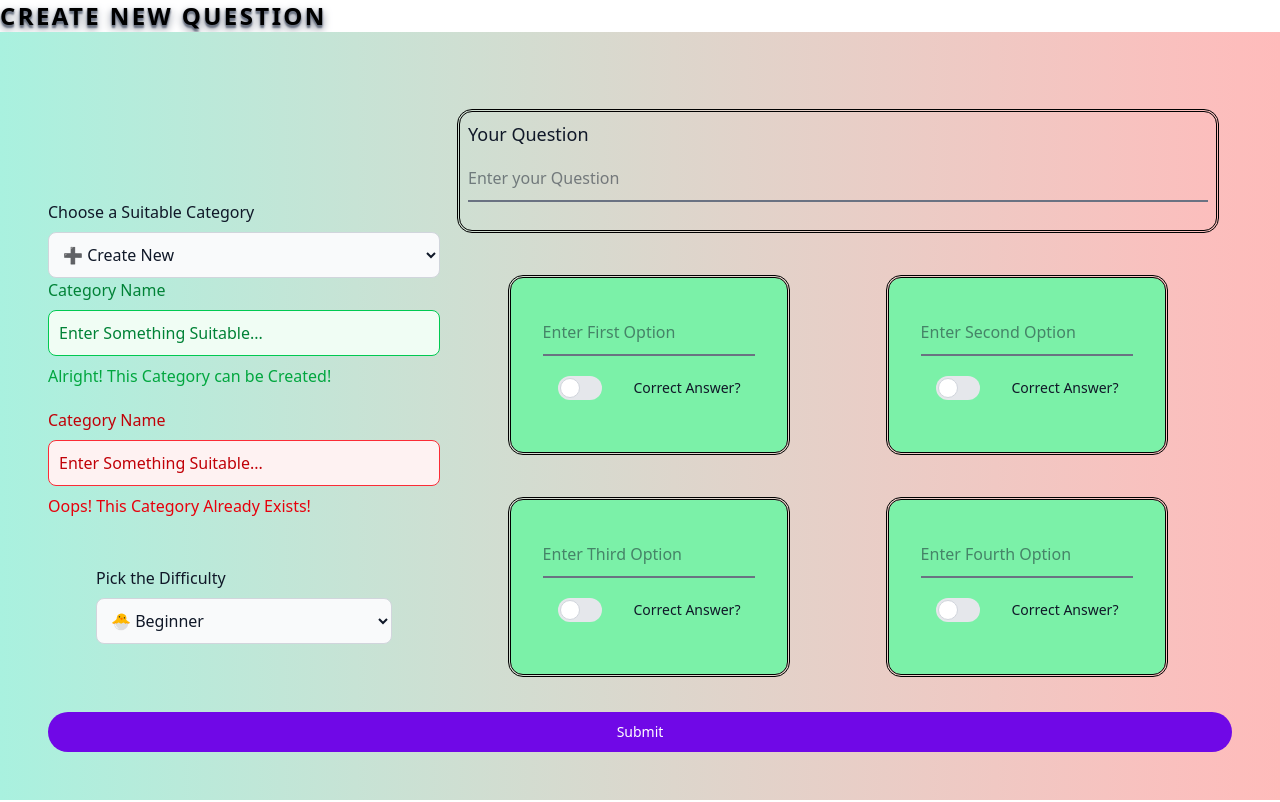
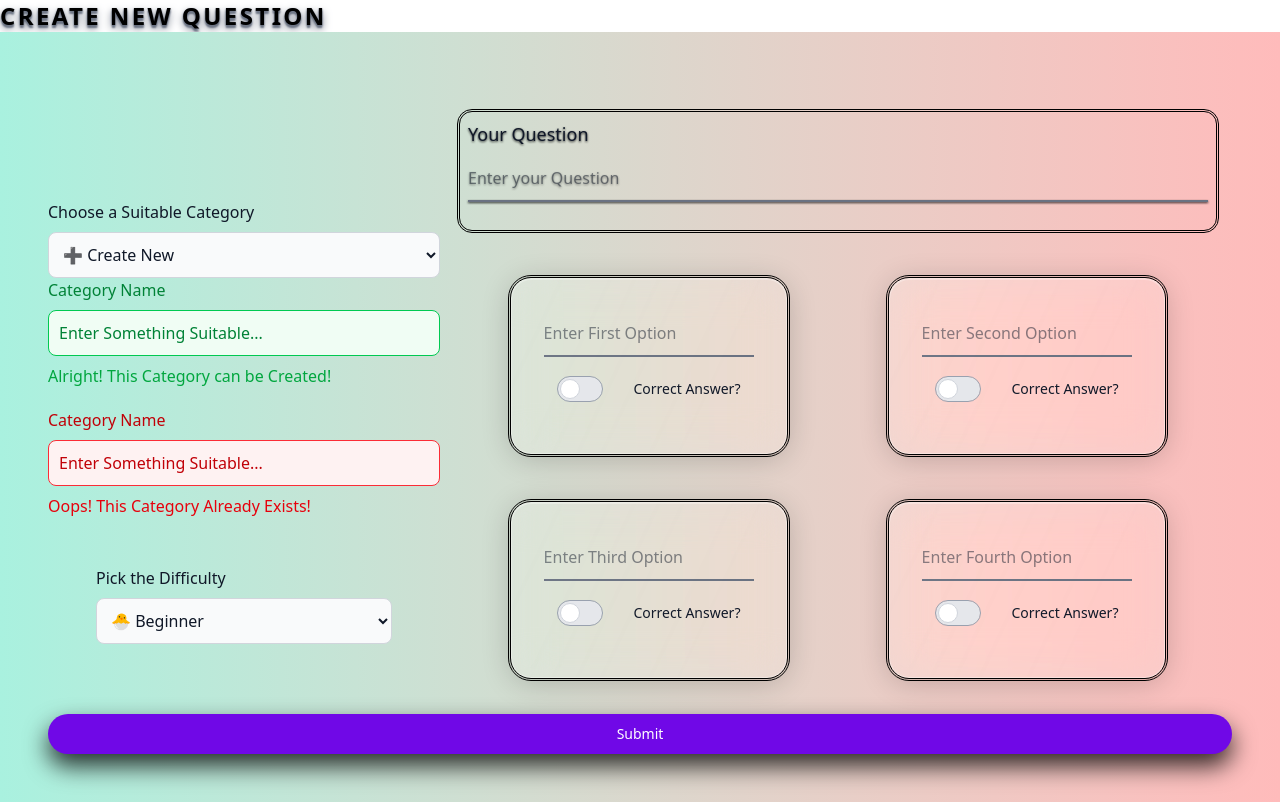
Before and after one commit to ArpitKaushik2025/Mini-Project-2025, a React (Vite) app in the folder frontend/: page /new/question in a window 1280 px wide. Built offline with nearby package versions, Linux system fonts and the light colour scheme.

Commit message:
Finished work on NewQuestion.jsx

```diff
--- /dev/null
+++ b/frontend/src/New/NewQuestion.css
@@ -0,0 +1,33 @@
+.liquid-glass {
+	background: rgba(255, 255, 255, 0.2); /* thicker frost */
+	backdrop-filter: blur(22px) saturate(150%);
+	-webkit-backdrop-filter: blur(22px) saturate(150%);
+	border: 1px solid rgba(255, 255, 255, 0.35); /* crisper border */
+	box-shadow: 0 4px 30px rgba(0, 0, 0, 0.2),
+		inset 0 1px 0 rgba(255, 255, 255, 0.3);
+	border-radius: 1.25rem;
+	position: relative;
+	overflow: hidden;
+	inset: 0 0 20px rgba(255, 255, 255, 0.05);
+}
+
+.liquid-glass::before {
+	content: "";
+	position: absolute;
+	left: -40%;
+	top: -60%;
+	width: 200%;
+	height: 200%;
+	transform: rotate(25deg);
+	background: linear-gradient(
+		90deg,
+		rgba(255, 255, 255, 0.06) 0%,
+		rgba(255, 255, 255, 0.02) 40%,
+		rgba(255, 255, 255, 0) 60%
+	);
+	filter: blur(18px);
+	opacity: 0.9;
+	pointer-events: none;
+	mix-blend-mode: screen;
+	transition: transform 0.9s cubic-bezier(0.2, 0.9, 0.3, 1), opacity 0.6s;
+}
--- a/frontend/src/New/NewQuestion.jsx
+++ b/frontend/src/New/NewQuestion.jsx
@@ -1,10 +1,12 @@
+import "./NewQuestion.css";
+
 function NewQuestion() {
 	return (
 		<div className="min-h-screen flex flex-col">
 			<div className="text-2xl subpixel-antialiased font-semibold tracking-widest decoration-wavy text-shadow-lg backdrop-blur-md Z-2S dark:text-white dark:bg-gray-900 text-shadow-gray-500 backdrop-blur-md">
 				CREATE NEW QUESTION
 			</div>
-			<div className="flex-1 grid grid-cols-3 grid-rows-1 gap-1 px-12 py-12 backdrop-blur-2xl bg-gradient-to-r from-[#A9F1DF] to-[#FFBBBB] dark:bg-gradient-to-r dark:from-[#7663A8] dark:to-[#5E6FA5]">
+			<div className="flex-1 grid grid-cols-3 grid-rows-1 gap-1 px-12 py-12 backdrop-blur-2xl bg-gradient-to-r from-[#A9F1DF] to-[#FFBBBB] dark:bg-[gradient-to-r dark:from-[#1d1d2c]">
 				{/* Left Pane */}
 				<div className="col-span-1 min-h-auto">
 					<div className="category-selector-dropdown mt-30">
@@ -17,7 +19,7 @@ function NewQuestion() {
 							</label>
 							<select
 								id="categories"
-								className="bg-gray-50 border border-gray-300 text-gray-900 text-md rounded-lg focus:ring-blue-500 focus:border-blue-500 block w-full p-2.5 dark:bg-gray-700 dark:border-gray-600 dark:placeholder-gray-400 dark:text-white dark:focus:ring-blue-500 dark:focus:border-blue-500"
+								className="bg-gray-50 border border-gray-300 text-gray-900 text-md rounded-lg focus:ring-blue-500 focus:border-blue-500 block w-full p-2.5 dark:bg-[#1d1d2c] dark:border-gray-600 dark:placeholder-gray-400 dark:text-white dark:focus:ring-blue-500 dark:focus:border-blue-500"
 							>
 								<option>➕ Create New</option>
 								{/* Needs some implementation to cause the following field to pop up when user selects "Create New"  */}
@@ -39,7 +41,7 @@ function NewQuestion() {
 								<input
 									type="text"
 									id="new-category-success"
-									className="bg-green-50 border border-green-500 text-green-900 dark:text-green-400 placeholder-green-700 dark:placeholder-green-500 text-md rounded-lg focus:ring-green-500 focus:border-green-500 block w-full p-2.5 dark:bg-gray-700 dark:border-green-500"
+									className="bg-green-50 border border-green-500 text-green-900 dark:text-green-400 placeholder-green-700 dark:placeholder-green-500 text-md rounded-lg focus:ring-green-500 focus:border-green-500 block w-full p-2.5 dark:bg-[#1d1d2c] dark:border-green-500"
 									placeholder="Enter Something Suitable..."
 								/>
 								{/* Need some logic here to validate if the entered category is not redundant.
@@ -59,7 +61,7 @@ function NewQuestion() {
 								<input
 									type="text"
 									id="new-category-fail"
-									className="bg-red-50 border border-red-500 text-red-900 placeholder-red-700 text-md rounded-lg focus:ring-red-500 dark:bg-gray-700 focus:border-red-500 block w-full p-2.5 dark:text-red-500 dark:placeholder-red-500 dark:border-red-500"
+									className="bg-red-50 border border-red-500 text-red-900 placeholder-red-700 text-md rounded-lg focus:ring-red-500 dark:bg-[#1d1d2c] focus:border-red-500 block w-full p-2.5 dark:text-red-500 dark:placeholder-red-500 dark:border-red-500"
 									placeholder="Enter Something Suitable..."
 								/>
 								<p className="mt-2 text-md text-red-600 dark:text-red-500">
@@ -80,7 +82,7 @@ function NewQuestion() {
 							</label>
 							<select
 								id="difficulty"
-								className="bg-gray-50 border border-gray-300 text-gray-900 text-m rounded-lg focus:ring-blue-500 focus:border-blue-500 block w-full p-2.5 dark:bg-gray-700 dark:border-gray-600 dark:placeholder-gray-400 dark:text-white dark:focus:ring-blue-500 dark:focus:border-blue-500"
+								className="bg-gray-50 border border-gray-300 text-gray-900 text-m rounded-lg focus:ring-blue-500 focus:border-blue-500 block w-full p-2.5 dark:bg-[#1d1d2c] dark:border-gray-600 dark:placeholder-gray-400 dark:text-white dark:focus:ring-blue-500 dark:focus:border-blue-500"
 							>
 								<option className="text-green-800">🐣 Beginner</option>
 								<option className="text-yellow-600">🤓 Intermediate</option>
@@ -91,13 +93,13 @@ function NewQuestion() {
 					</div>
 				</div>
 				{/* Right Pane */}
-				<div className="options-form-fields size-auto col-span-2">
+				<div className="options-form-fields size-auto col-span-2 ">
 					<div className="question outline-double rounded-xl mt-8 mx-4 p-2 dark:outline-indigo-200">
 						<form className="max-w-3xl mx-auto">
 							<div className="relative z-0 w-full mb-5 group">
 								<label
 									for="New_Question"
-									className="block mb-2 text-lg font-medium text-gray-900 dark:text-white"
+									className="block mb-2 text-lg font-medium text-gray-900 dark:text-white drop-shadow-[0_1.2px_1.2px_rgba(0,0,0,0.8)]"
 								>
 									Your Question
 								</label>
@@ -105,7 +107,7 @@ function NewQuestion() {
 									type="text"
 									name="question"
 									id="question"
-									className="block py-2.5 px-0 w-full text-md text-gray-900 bg-transparent border-0 border-b-2 border-gray-500 appearance-none dark:text-white dark:border-gray-300 dark:focus:border-blue-500 focus:outline-none focus:ring-0 focus:border-blue-600 peer"
+									className="block py-2.5 px-0 w-full text-md text-gray-900 bg-transparent border-0 border-b-2 border-gray-500 appearance-none dark:text-white dark:border-gray-300 dark:focus:border-blue-500 focus:outline-none focus:ring-0 focus:border-blue-600 peer drop-shadow-[0_1.2px_1.2px_rgba(0,0,0,0.8)]"
 									placeholder="Enter your Question"
 									required
 								/>
@@ -114,7 +116,8 @@ function NewQuestion() {
 					</div>
 					<div className="options grid grid-cols-2 mt-4 text-center gap-x-8 gap-y-12 p-8">
 						{/* Option - 1 */}
-						<div className="option-1 bg-green-300 outline-double m-auto rounded-xl w-[80%] p-8 dark:bg-">
+						{/* <div className="option-1 outline-double m-auto rounded-xl w-[80%] p-8 bg-gradient-to-br from-[#E6A96D] to-[#EBEA6A] dark:bg-gradient-to-r dark:from-[#C08497] dark:to-[#F2D7D9] "> */}
+						<div className="option-1 outline-double m-auto rounded-xl w-[80%] p-8 liquid-glass">
 							<input
 								type="text"
 								name="question"
@@ -125,7 +128,7 @@ function NewQuestion() {
 							/>
 							<label className="inline-flex items-center mb-5 cursor-pointer gap-5 mt-5 mb-0">
 								<input type="checkbox" value="" className="sr-only peer" />
-								<div className="relative w-11 h-6 bg-gray-200 peer-focus:outline-none peer-focus:ring-4 peer-focus:ring-green-300 dark:peer-focus:ring-green-400 rounded-full peer dark:bg-gray-700 peer-checked:after:translate-x-full rtl:peer-checked:after:-translate-x-full peer-checked:after:border-white after:content-[''] after:absolute after:top-[2px] after:start-[2px] after:bg-white after:border-gray-300 after:border after:rounded-full after:w-5 after:h-5 after:transition-all dark:border-gray-600 peer-checked:bg-green-600 dark:peer-checked:bg-green-600"></div>
+								<div className="relative w-11 h-6 bg-gray-200 outline-1 outline-gray-400 peer-focus:outline-none peer-focus:ring-4 peer-focus:ring-green-300 dark:peer-focus:ring-green-400 rounded-full peer dark:bg-gray-700 peer-checked:after:translate-x-full rtl:peer-checked:after:-translate-x-full peer-checked:after:border-white after:content-[''] after:absolute after:top-[2px] after:start-[2px] after:bg-white after:border-gray-300 after:border after:rounded-full after:w-5 after:h-5 after:transition-all dark:border-gray-600 peer-checked:bg-green-600 dark:peer-checked:bg-green-600"></div>
 								<span className="ms-3 text-sm font-medium text-gray-900 dark:text-gray-300">
 									Correct Answer?
 								</span>
@@ -133,7 +136,7 @@ function NewQuestion() {
 						</div>
 
 						{/* Option - 2 */}
-						<div className="option-2 bg-green-300 outline-double rounded-xl m-auto w-[80%] p-8">
+						<div className="option-2 liquid-glass outline-double rounded-xl m-auto w-[80%] p-8">
 							<input
 								type="text"
 								name="question"
@@ -144,7 +147,7 @@ function NewQuestion() {
 							/>
 							<label className="inline-flex items-center mb-5 cursor-pointer gap-5 mt-5 mb-0">
 								<input type="checkbox" value="" className="sr-only peer" />
-								<div className="relative w-11 h-6 bg-gray-200 peer-focus:outline-none peer-focus:ring-4 peer-focus:ring-green-300 dark:peer-focus:ring-green-400 rounded-full peer dark:bg-gray-700 peer-checked:after:translate-x-full rtl:peer-checked:after:-translate-x-full peer-checked:after:border-white after:content-[''] after:absolute after:top-[2px] after:start-[2px] after:bg-white after:border-gray-300 after:border after:rounded-full after:w-5 after:h-5 after:transition-all dark:border-gray-600 peer-checked:bg-green-600 dark:peer-checked:bg-green-600"></div>
+								<div className="relative w-11 h-6 bg-gray-200 outline-1 outline-gray-400 peer-focus:outline-none peer-focus:ring-4 peer-focus:ring-green-300 dark:peer-focus:ring-green-400 rounded-full peer dark:bg-gray-700 peer-checked:after:translate-x-full rtl:peer-checked:after:-translate-x-full peer-checked:after:border-white after:content-[''] after:absolute after:top-[2px] after:start-[2px] after:bg-white after:border-gray-300 after:border after:rounded-full after:w-5 after:h-5 after:transition-all dark:border-gray-600 peer-checked:bg-green-600 dark:peer-checked:bg-green-600"></div>
 								<span className="ms-3 text-sm font-medium text-gray-900 dark:text-gray-300">
 									Correct Answer?
 								</span>
@@ -152,7 +155,7 @@ function NewQuestion() {
 						</div>
 
 						{/* Option - 3 */}
-						<div className="option-3 bg-green-300 outline-double rounded-xl m-auto w-[80%] p-8">
+						<div className="option-3 liquid-glass outline-double rounded-xl m-auto w-[80%] p-8">
 							<input
 								type="text"
 								name="question"
@@ -163,7 +166,7 @@ function NewQuestion() {
 							/>
 							<label className="inline-flex items-center mb-5 cursor-pointer gap-5 mt-5 mb-0">
 								<input type="checkbox" value="" className="sr-only peer" />
-								<div className="relative w-11 h-6 bg-gray-200 peer-focus:outline-none peer-focus:ring-4 peer-focus:ring-green-300 dark:peer-focus:ring-green-400 rounded-full peer dark:bg-gray-700 peer-checked:after:translate-x-full rtl:peer-checked:after:-translate-x-full peer-checked:after:border-white after:content-[''] after:absolute after:top-[2px] after:start-[2px] after:bg-white after:border-gray-300 after:border after:rounded-full after:w-5 after:h-5 after:transition-all dark:border-gray-600 peer-checked:bg-green-600 dark:peer-checked:bg-green-600"></div>
+								<div className="relative w-11 h-6 outline-1 outline-gray-400 bg-gray-200 peer-focus:outline-none peer-focus:ring-1 peer-focus:ring-red-300 dark:peer-focus:ring-red-500 rounded-full peer dark:bg-gray-700 peer-checked:after:translate-x-full rtl:peer-checked:after:-translate-x-full peer-checked:after:border-white after:content-[''] after:absolute after:top-[2px] after:start-[2px] after:bg-white after:border-gray-300 after:border after:rounded-full after:w-5 after:h-5 after:transition-all dark:border-gray-600 peer-checked:bg-green-600 dark:peer-checked:bg-emerald-500"></div>
 								<span className="ms-3 text-sm font-medium text-gray-900 dark:text-gray-300">
 									Correct Answer?
 								</span>
@@ -171,7 +174,7 @@ function NewQuestion() {
 						</div>
 
 						{/* Option - 4 */}
-						<div className="option-4 bg-green-300 outline-double rounded-xl m-auto w-[80%] p-8">
+						<div className="option-4 liquid-glass outline-double rounded-xl m-auto w-[80%] p-8">
 							<input
 								type="text"
 								name="question"
@@ -182,7 +185,7 @@ function NewQuestion() {
 							/>
 							<label className="inline-flex items-center mb-5 cursor-pointer gap-5 mt-5 mb-0">
 								<input type="checkbox" value="" className="sr-only peer" />
-								<div className="relative w-11 h-6 bg-gray-200 peer-focus:outline-none peer-focus:ring-4 peer-focus:ring-green-300 dark:peer-focus:ring-green-400 rounded-full peer dark:bg-gray-700 peer-checked:after:translate-x-full rtl:peer-checked:after:-translate-x-full peer-checked:after:border-white after:content-[''] after:absolute after:top-[2px] after:start-[2px] after:bg-white after:border-gray-300 after:border after:rounded-full after:w-5 after:h-5 after:transition-all dark:border-gray-600 peer-checked:bg-green-600 dark:peer-checked:bg-green-600"></div>
+								<div className="relative w-11 h-6 bg-gray-200 outline-1 outline-gray-400 peer-focus:outline-none peer-focus:ring-4 peer-focus:ring-green-300 dark:peer-focus:ring-green-400 rounded-full peer dark:bg-gray-700 peer-checked:after:translate-x-full rtl:peer-checked:after:-translate-x-full peer-checked:after:border-white after:content-[''] after:absolute after:top-[2px] after:start-[2px] after:bg-white after:border-gray-300 after:border after:rounded-full after:w-5 after:h-5 after:transition-all dark:border-gray-600 peer-checked:bg-green-600 dark:peer-checked:bg-green-600"></div>
 								<span className="ms-3 text-sm font-medium text-gray-900 dark:text-gray-300">
 									Correct Answer?
 								</span>
@@ -195,7 +198,7 @@ function NewQuestion() {
 				</div>
 				<button
 					type="submit"
-					className="col-span-3 rounded-full text-white bg-violet-700 hover:bg-violet-800 focus:ring-4 focus:outline-none focus:ring-blue-300 font-medium text-sm w-full sm:w-full px-5 py-2.5 text-center dark:bg-blue-600 dark:hover:bg-blue-700 dark:focus:ring-blue-800"
+					className="col-span-3 rounded-full text-white bg-violet-700 hover:bg-violet-800 focus:ring-4 focus:outline-none focus:ring-blue-300 font-medium text-sm w-full sm:w-full px-5 py-2.5 text-center dark:bg-[#1d1d2c] dark:hover:bg-black dark:focus:white dark:outline-1 dark:outline-[#a87fff60] drop-shadow-[0_12px_12px_rgba(0,0,0,0.8)]"
 				>
 					Submit
 				</button>
```
Also changed, not shown: 2 other files (tests, documents, lock files or other folders).
